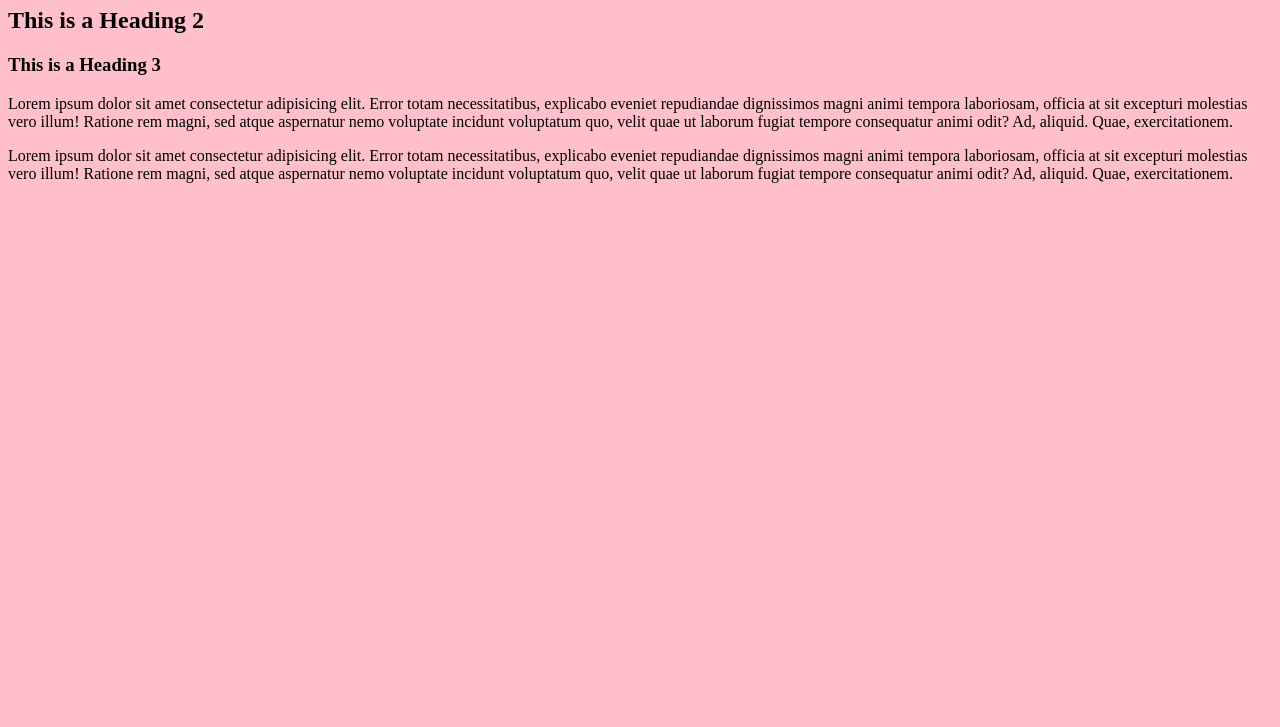
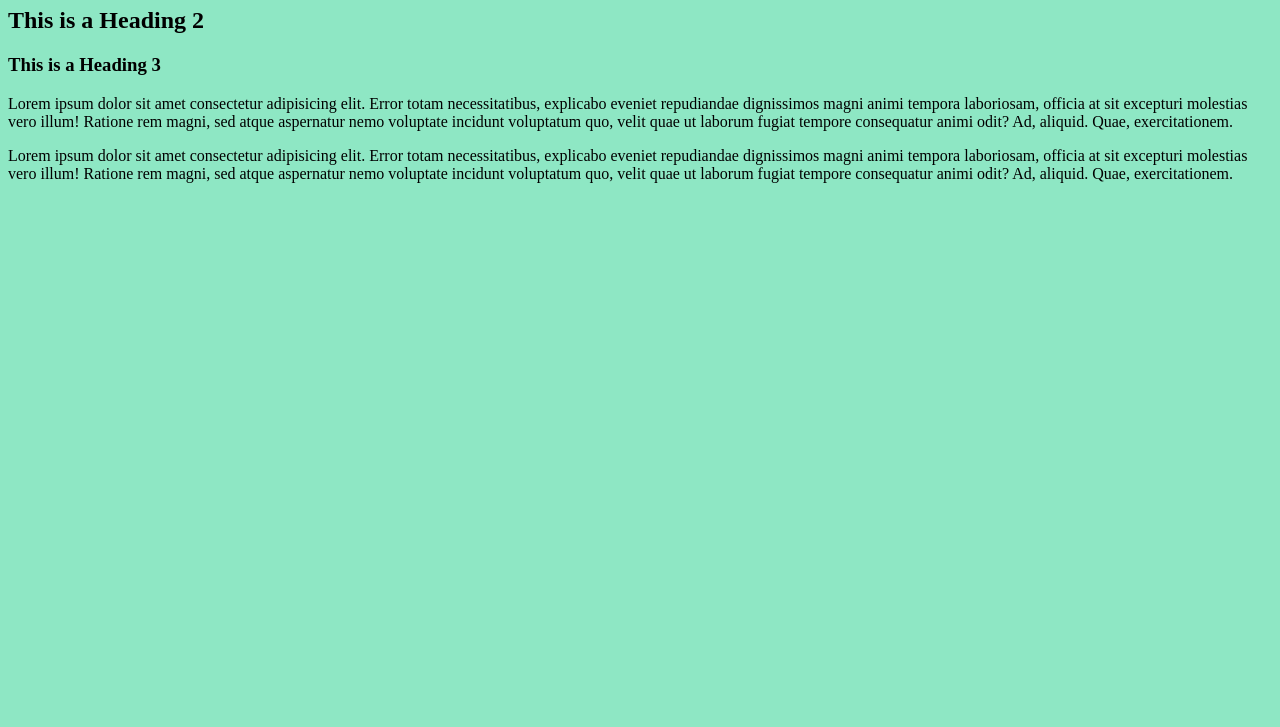
Before and after one commit to meganeligio/mysassybase, a plain HTML site: page index.html in a window 1280 px wide. Shown: the part 73-800 px from the top of the page. Drawn offline with nearby package versions, Linux system fonts and the light colour scheme; files that its build step writes are made by us from their sources.

Commit message:
finished step 2

```diff
--- a/scss/style.scss
+++ b/scss/style.scss
@@ -1,4 +1,4 @@
-$color-background: pink;
+$color-background: rgb(142 231 196);
 
 body {
     background: $color-background;
```
Also changed, not shown: css/style.css (added).
